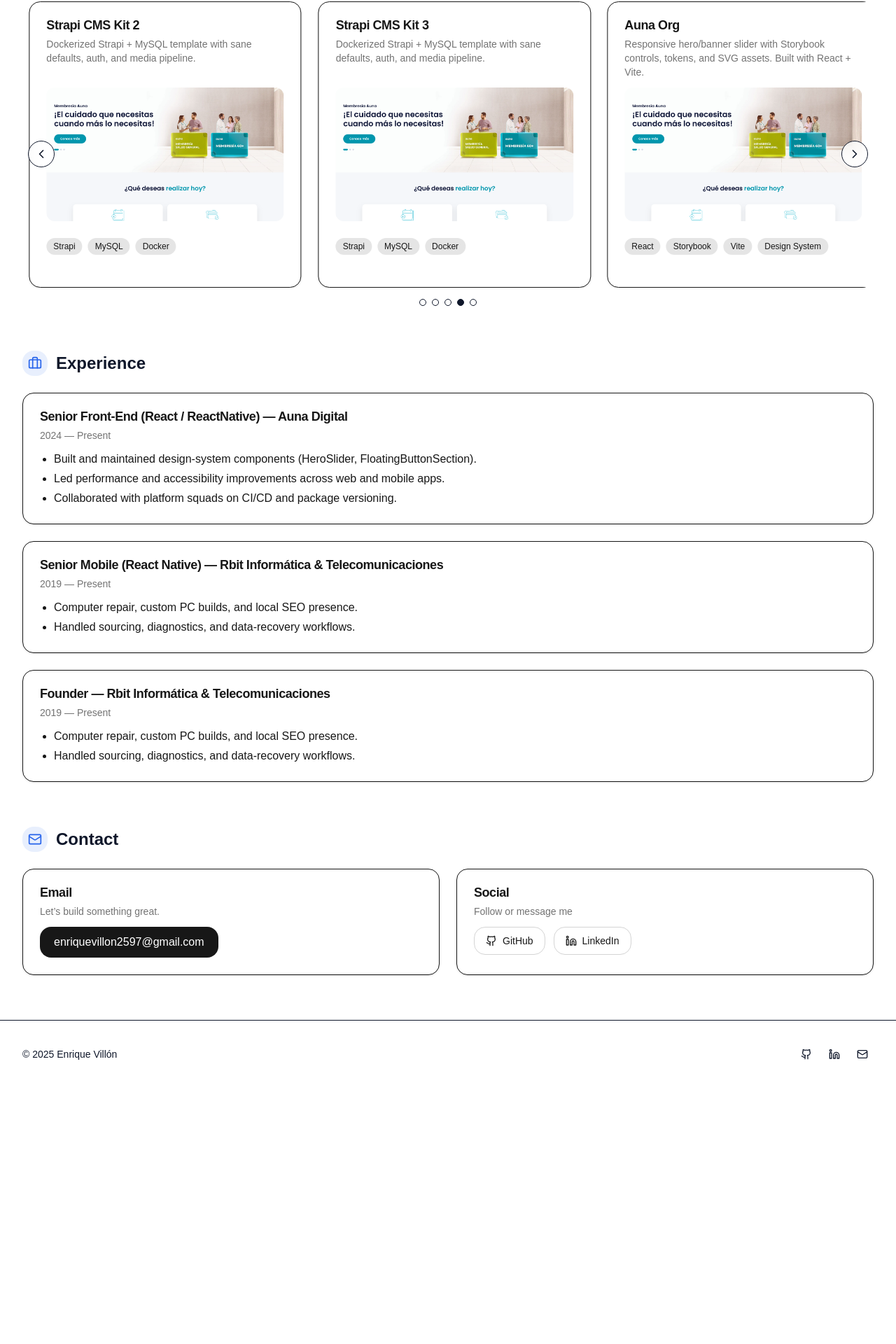
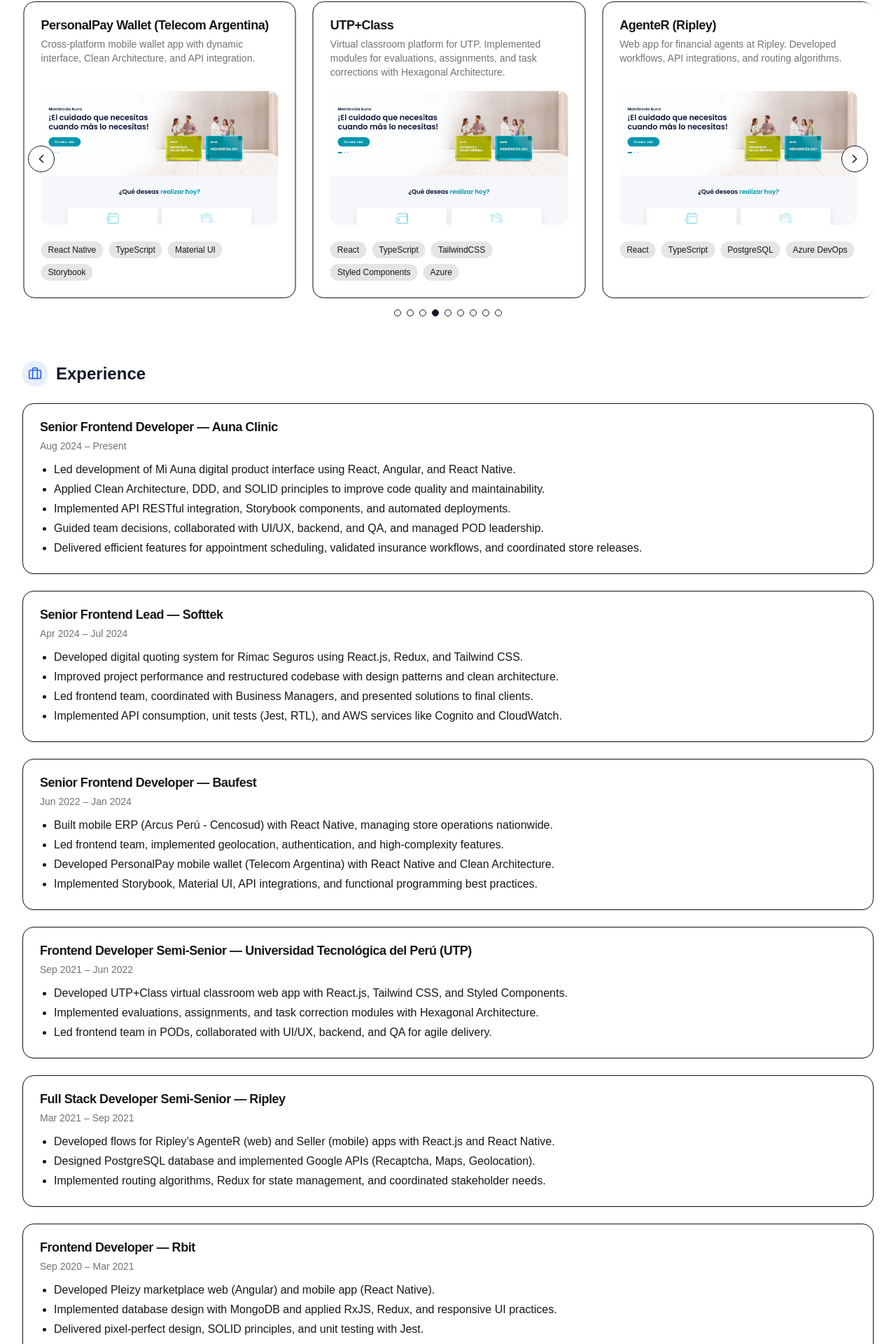
Before and after one commit to enriquevillon25/portfolio, a Next.js app: page / in a window 1280 px wide. Shown: the part 930-2850 px from the top of the page at 70% size. Before the commit the page ends 2484 px from the top, so only its background shows below. Built offline with nearby package versions, Linux system fonts and the light colour scheme.

Commit message:
feat: better text experience

```diff
--- a/next.config.ts
+++ b/next.config.ts
@@ -1,27 +1,27 @@
-import type { NextConfig } from "next";
+// import type { NextConfig } from "next";
 
-const nextConfig: NextConfig = {
-  output: "export", // genera HTML estático
-  trailingSlash: true, // /ruta -> /ruta/index.html (evita 404)
-  images: { unoptimized: true },
-  basePath: "/portfolio", // porque tu URL es /portfolio
-  // Solo para que el build no se caiga mientras corriges el lint/TS:
-  eslint: { ignoreDuringBuilds: true },
-  typescript: { ignoreBuildErrors: true },
-};
-export default nextConfig;
+// const nextConfig: NextConfig = {
+//   output: "export", // genera HTML estático
+//   trailingSlash: true, // /ruta -> /ruta/index.html (evita 404)
+//   images: { unoptimized: true },
+//   basePath: "/portfolio", // porque tu URL es /portfolio
+//   // Solo para que el build no se caiga mientras corriges el lint/TS:
+//   eslint: { ignoreDuringBuilds: true },
+//   typescript: { ignoreBuildErrors: true },
+// };
+// export default nextConfig;
 
 // next.config.mjs
 
-// const isProd = process.env.NODE_ENV === "production";
-// const repo = "portfolio";
+const isProd = process.env.NODE_ENV === "production";
+const repo = "portfolio";
 
-// /** @type {import('next').NextConfig} */
-// const nextConfig = {
-//   basePath: isProd ? `/${repo}` : "",
-//   assetPrefix: isProd ? `/${repo}/` : "",
-//   images: { unoptimized: true }, // si exportas estático para GH Pages
-//   output: "export", // si usas GitHub Pages estático
-//   trailingSlash: true, // recomendable para GH Pages
-// };
-// export default nextConfig;
+/** @type {import('next').NextConfig} */
+const nextConfig = {
+  basePath: isProd ? `/${repo}` : "",
+  assetPrefix: isProd ? `/${repo}/` : "",
+  images: { unoptimized: true }, // si exportas estático para GH Pages
+  output: "export", // si usas GitHub Pages estático
+  trailingSlash: true, // recomendable para GH Pages
+};
+export default nextConfig;
--- a/src/app/page.tsx
+++ b/src/app/page.tsx
@@ -45,46 +45,89 @@
 const projects = [
   {
     image: testImage,
-    title: "Auna Org",
+    title: "Mi Auna",
     description:
-      "Responsive hero/banner slider with Storybook controls, tokens, and SVG assets. Built with React + Vite.",
-    tags: ["React", "Storybook", "Vite", "Design System"],
+      "Main digital healthcare app for Auna. Implemented appointment scheduling, insurance validation, and user flows with Clean Architecture and DDD.",
+    tags: [
+      "React",
+      "Angular",
+      "React Native",
+      "TypeScript",
+      "AWS",
+      "Storybook",
+    ],
     href: "#",
     repo: "#",
   },
   {
     image: testImage,
-    title: "Mi Auna App",
+    title: "Rimac Seguros Quoting System",
     description:
-      "Cross-platform React Native app for Auna customers, with authentication, billing, and support chat.",
-    tags: ["React Native", "Angular", "Reanimated"],
-    href: "#",
-    repo: "#",
-  },
-  {
-    image: testUtp,
-    title: "UTP+Class",
-    description:
-      "E‑learning mobile app for UTP university, with video streaming, quizzes, and certificates.",
-    tags: ["React", "Tailwind CSS", "MySQL", "Docker"],
+      "Dynamic web product for retirement insurance quotes. Improved performance and restructured architecture with React and Tailwind.",
+    tags: ["React", "Redux", "TailwindCSS", "Styled Components", "AWS Cognito"],
     href: "#",
     repo: "#",
   },
   {
     image: testImage,
-    title: "Strapi CMS Kit 2",
+    title: "Arcus Perú (Cencosud)",
     description:
-      "Dockerized Strapi + MySQL template with sane defaults, auth, and media pipeline.",
-    tags: ["Strapi", "MySQL", "Docker"],
+      "Mobile ERP for Wong and Metro stores nationwide. Developed features for store management, geolocation, and authentication.",
+    tags: ["React Native", "TypeScript", "Redux Toolkit", "Jest", "AWS"],
     href: "#",
     repo: "#",
   },
   {
     image: testImage,
-    title: "Strapi CMS Kit 3",
+    title: "PersonalPay Wallet (Telecom Argentina)",
     description:
-      "Dockerized Strapi + MySQL template with sane defaults, auth, and media pipeline.",
-    tags: ["Strapi", "MySQL", "Docker"],
+      "Cross-platform mobile wallet app with dynamic interface, Clean Architecture, and API integration.",
+    tags: ["React Native", "TypeScript", "Material UI", "Storybook"],
+    href: "#",
+    repo: "#",
+  },
+  {
+    image: testImage,
+    title: "UTP+Class",
+    description:
+      "Virtual classroom platform for UTP. Implemented modules for evaluations, assignments, and task corrections with Hexagonal Architecture.",
+    tags: ["React", "TypeScript", "TailwindCSS", "Styled Components", "Azure"],
+    href: "#",
+    repo: "#",
+  },
+  {
+    image: testImage,
+    title: "AgenteR (Ripley)",
+    description:
+      "Web app for financial agents at Ripley. Developed workflows, API integrations, and routing algorithms.",
+    tags: ["React", "TypeScript", "PostgreSQL", "Azure DevOps"],
+    href: "#",
+    repo: "#",
+  },
+  {
+    image: testImage,
+    title: "Seller Ripley",
+    description:
+      "Mobile app for transport logistics at Ripley. Implemented geolocation, Google APIs, and PostgreSQL backend integration.",
+    tags: ["React Native", "TypeScript", "PostgreSQL", "Google APIs"],
+    href: "#",
+    repo: "#",
+  },
+  {
+    image: testImage,
+    title: "Pleizy Marketplace",
+    description:
+      "E-commerce marketplace with Angular (web) and React Native (mobile). Delivered pixel-perfect UI and responsive design.",
+    tags: ["Angular", "React Native", "MongoDB", "RxJS", "Redux"],
+    href: "#",
+    repo: "#",
+  },
+  {
+    image: testImage,
+    title: "Scotiabank Luxury",
+    description:
+      "E-commerce platform for exclusive products. Built with Angular, Spring Boot, and iOS integration.",
+    tags: ["Angular", "Spring Boot", "iOS", "MongoDB", "Node.js"],
     href: "#",
     repo: "#",
   },
@@ -92,31 +135,77 @@
 
 const experience = [
   {
-    role: "Senior Front‑End (React / ReactNative)",
-    company: "Auna Digital",
-    period: "2024 — Present",
+    role: "Senior Frontend Developer",
+    company: "Auna Clinic",
+    period: "Aug 2024 – Present",
     points: [
-      "Built and maintained design-system components (HeroSlider, FloatingButtonSection).",
-      "Led performance and accessibility improvements across web and mobile apps.",
-      "Collaborated with platform squads on CI/CD and package versioning.",
+      "Led development of Mi Auna digital product interface using React, Angular, and React Native.",
+      "Applied Clean Architecture, DDD, and SOLID principles to improve code quality and maintainability.",
+      "Implemented API RESTful integration, Storybook components, and automated deployments.",
+      "Guided team decisions, collaborated with UI/UX, backend, and QA, and managed POD leadership.",
+      "Delivered efficient features for appointment scheduling, validated insurance workflows, and coordinated store releases.",
     ],
   },
   {
-    role: "Senior Mobile (React Native)",
-    company: "Rbit Informática & Telecomunicaciones",
-    period: "2019 — Present",
+    role: "Senior Frontend Lead",
+    company: "Softtek",
+    period: "Apr 2024 – Jul 2024",
     points: [
-      "Computer repair, custom PC builds, and local SEO presence.",
-      "Handled sourcing, diagnostics, and data‑recovery workflows.",
+      "Developed digital quoting system for Rimac Seguros using React.js, Redux, and Tailwind CSS.",
+      "Improved project performance and restructured codebase with design patterns and clean architecture.",
+      "Led frontend team, coordinated with Business Managers, and presented solutions to final clients.",
+      "Implemented API consumption, unit tests (Jest, RTL), and AWS services like Cognito and CloudWatch.",
     ],
   },
   {
-    role: "Founder",
-    company: "Rbit Informática & Telecomunicaciones",
-    period: "2019 — Present",
+    role: "Senior Frontend Developer",
+    company: "Baufest",
+    period: "Jun 2022 – Jan 2024",
     points: [
-      "Computer repair, custom PC builds, and local SEO presence.",
-      "Handled sourcing, diagnostics, and data‑recovery workflows.",
+      "Built mobile ERP (Arcus Perú - Cencosud) with React Native, managing store operations nationwide.",
+      "Led frontend team, implemented geolocation, authentication, and high-complexity features.",
+      "Developed PersonalPay mobile wallet (Telecom Argentina) with React Native and Clean Architecture.",
+      "Implemented Storybook, Material UI, API integrations, and functional programming best practices.",
+    ],
+  },
+  {
+    role: "Frontend Developer Semi-Senior",
+    company: "Universidad Tecnológica del Perú (UTP)",
+    period: "Sep 2021 – Jun 2022",
+    points: [
+      "Developed UTP+Class virtual classroom web app with React.js, Tailwind CSS, and Styled Components.",
+      "Implemented evaluations, assignments, and task correction modules with Hexagonal Architecture.",
+      "Led frontend team in PODs, collaborated with UI/UX, backend, and QA for agile delivery.",
+    ],
+  },
+  {
+    role: "Full Stack Developer Semi-Senior",
+    company: "Ripley",
+    period: "Mar 2021 – Sep 2021",
+    points: [
+      "Developed flows for Ripley’s AgenteR (web) and Seller (mobile) apps with React.js and React Native.",
+      "Designed PostgreSQL database and implemented Google APIs (Recaptcha, Maps, Geolocation).",
+      "Implemented routing algorithms, Redux for state management, and coordinated stakeholder needs.",
+    ],
+  },
+  {
+    role: "Frontend Developer",
+    company: "Rbit",
+    period: "Sep 2020 – Mar 2021",
+    points: [
+      "Developed Pleizy marketplace web (Angular) and mobile app (React Native).",
+      "Implemented database design with MongoDB and applied RxJS, Redux, and responsive UI practices.",
+      "Delivered pixel-perfect design, SOLID principles, and unit testing with Jest.",
+    ],
+  },
+  {
+    role: "Junior Full Stack Developer",
+    company: "Sonr Digital",
+    period: "Jun 2019 – Sep 2020",
+    points: [
+      "Developed Scotiabank Luxury ecommerce platform with Angular and Spring Boot APIs.",
+      "Implemented shopping cart, web/mobile features, and MVVM/DDD architecture.",
+      "Worked with Angular, Node.js, iOS (Swift), SCSS, and applied Scrum methodology.",
     ],
   },
 ];
@@ -248,7 +337,10 @@
       {/* <div className="grid sm:grid-cols-2 lg:grid-cols-3 gap-6"> */}
       <Slider className="mt-2" slideClassName="w-full sm:w-1/2 lg:w-1/3">
         {projects.map((p) => (
-          <Card key={p.title} className="grid grid-rows-[3fr_7fr] overflow-hidden">
+          <Card
+            key={p.title}
+            className="grid grid-rows-[3fr_7fr] overflow-hidden"
+          >
             <CardHeader>
               <CardTitle className="text-base md:text-lg">{p.title}</CardTitle>
               <CardDescription>{p.description}</CardDescription>
```
